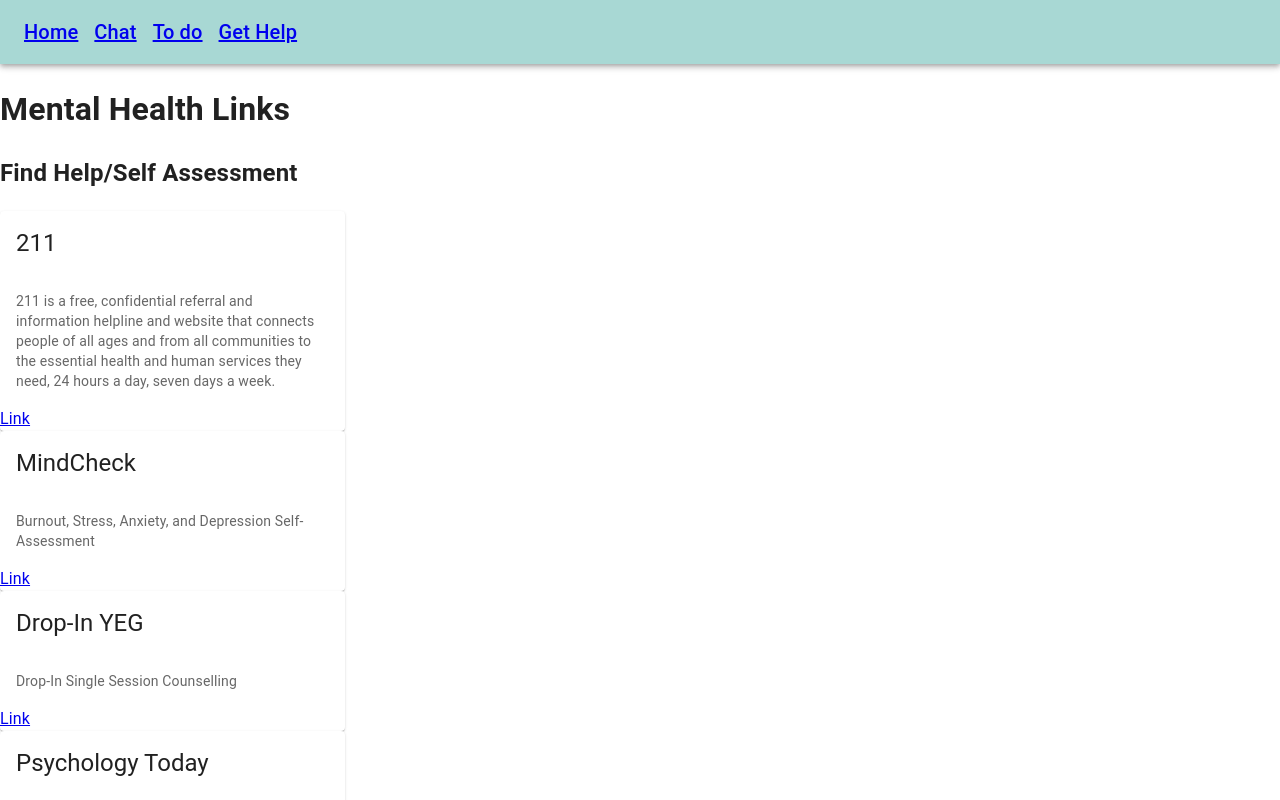
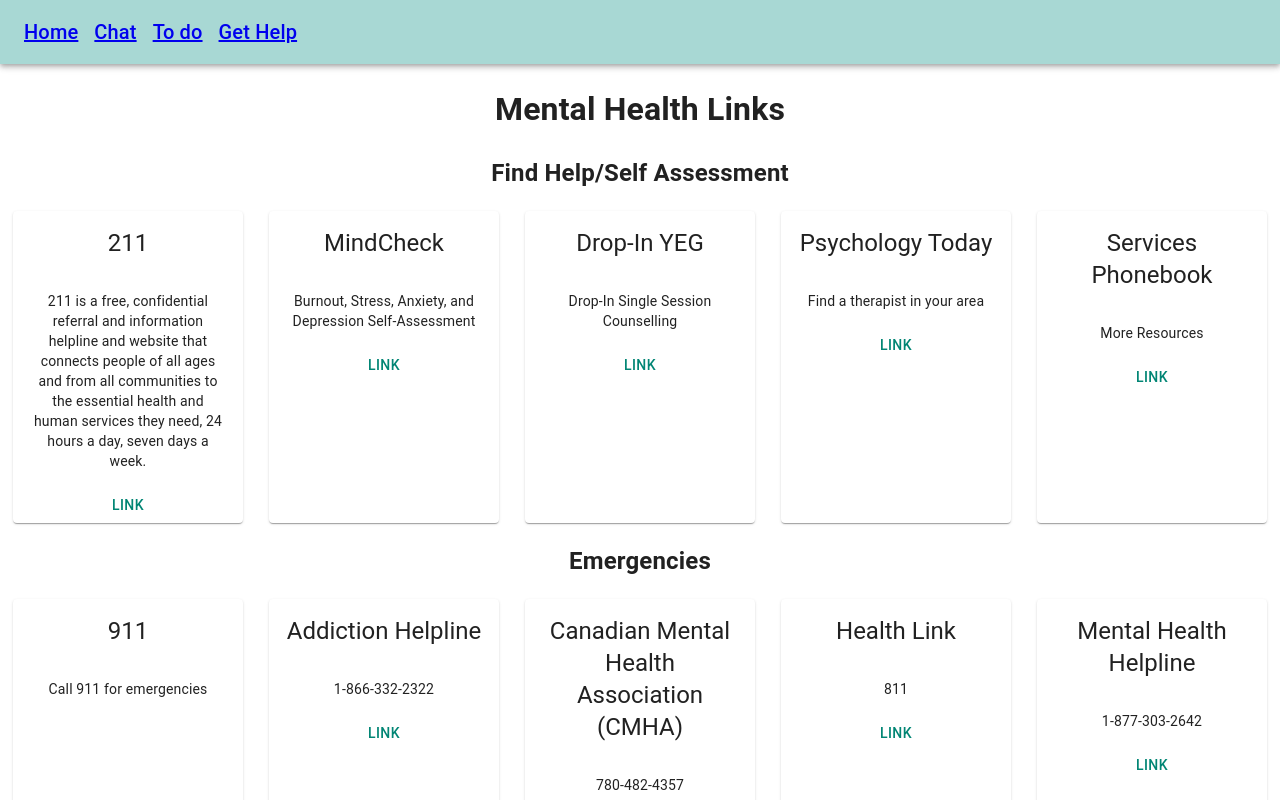
Before and after one commit to Probablymegs/serene-script, a Next.js app in the folder serene-script-nextjs-client/: page /links in a window 1280 px wide. Shown: the top 800 px of the page. Built offline with nearby package versions, Linux system fonts and the light colour scheme.

Commit message:
still working on links page

```diff
--- a/serene-script-nextjs-client/pages/links.js
+++ b/serene-script-nextjs-client/pages/links.js
@@ -1,7 +1,6 @@
 import NavBar from "@/components/NavBar"
 import Head from "next/head";
-import { Box, Card, CardContent, CardHeader, Typography } from "@mui/material";
-import { Button } from "@mui/base";
+import { Box, Button, Card, CardContent, CardHeader, Typography } from "@mui/material";
 
 export default function Links()
 {
@@ -114,33 +113,33 @@ export default function Links()
                 <link rel="icon" href="/favicon.ico" />
             </Head>
             <NavBar/>
-            <Box>
+            <Box sx={{textAlign: "center"}}>
                 <h1>Mental Health Links </h1>
             </Box>
             <Box>
                 {
                     content.map((section) => {
-                        return <>
+                        return <Box sx={{textAlign: "center"}}>
                             <h2>{section.section}</h2>
+                            <Box sx={{ display: "inline-flex", justifyContent: "space-around", height: "25%", width: "100%" }}>
                             {
                                 section.resources.map((resource) => {
-                                    return <>
-                                        <Card sx={{ maxWidth: 345 }}>
-                                            <CardHeader title={resource.name} />
+                                    return <Card sx={{ width: "18%", textAlign: "center" }}>
+                                                <CardHeader title={resource.name}/>
                                                 <CardContent>
-                                                <Typography variant="body2" color="text.secondary">
+                                                    <Typography variant="body2" color="contrastText">
                                                         {resource.description}
                                                     </Typography>
                                                 </CardContent>
                                                 {
                                                     resource.url &&
-                                                <Button href={resource.url}>Link</Button>
+                                                    <Button color="secondary" href={resource.url}>Link</Button>
                                                 }
                                            </Card>
-                                    </>
                                 })
                             }
-                        </>
+                            </Box>
+                        </Box>
                     })
                 }
             </Box>
```
Lines whose indentation alone changed are shown as unchanged.
